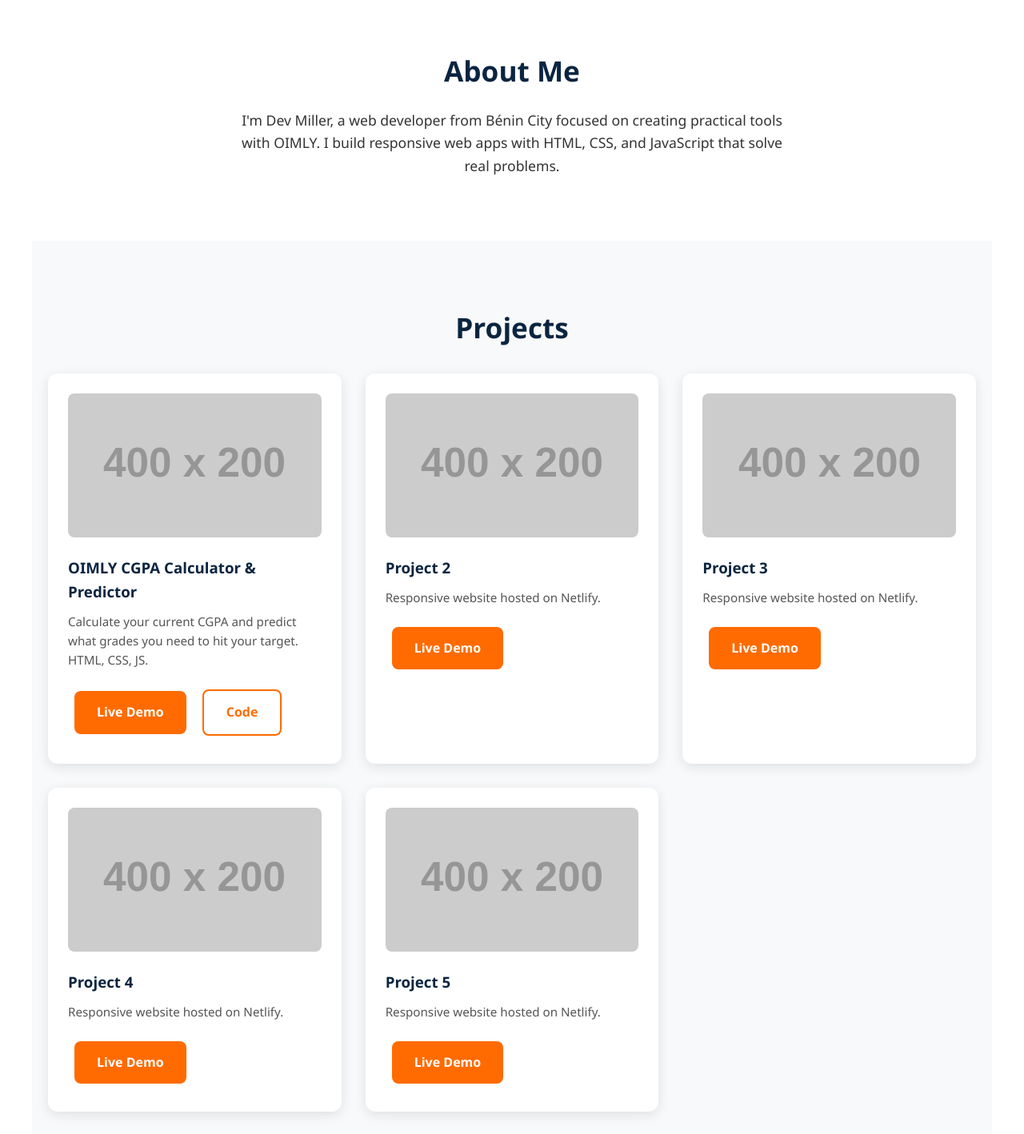
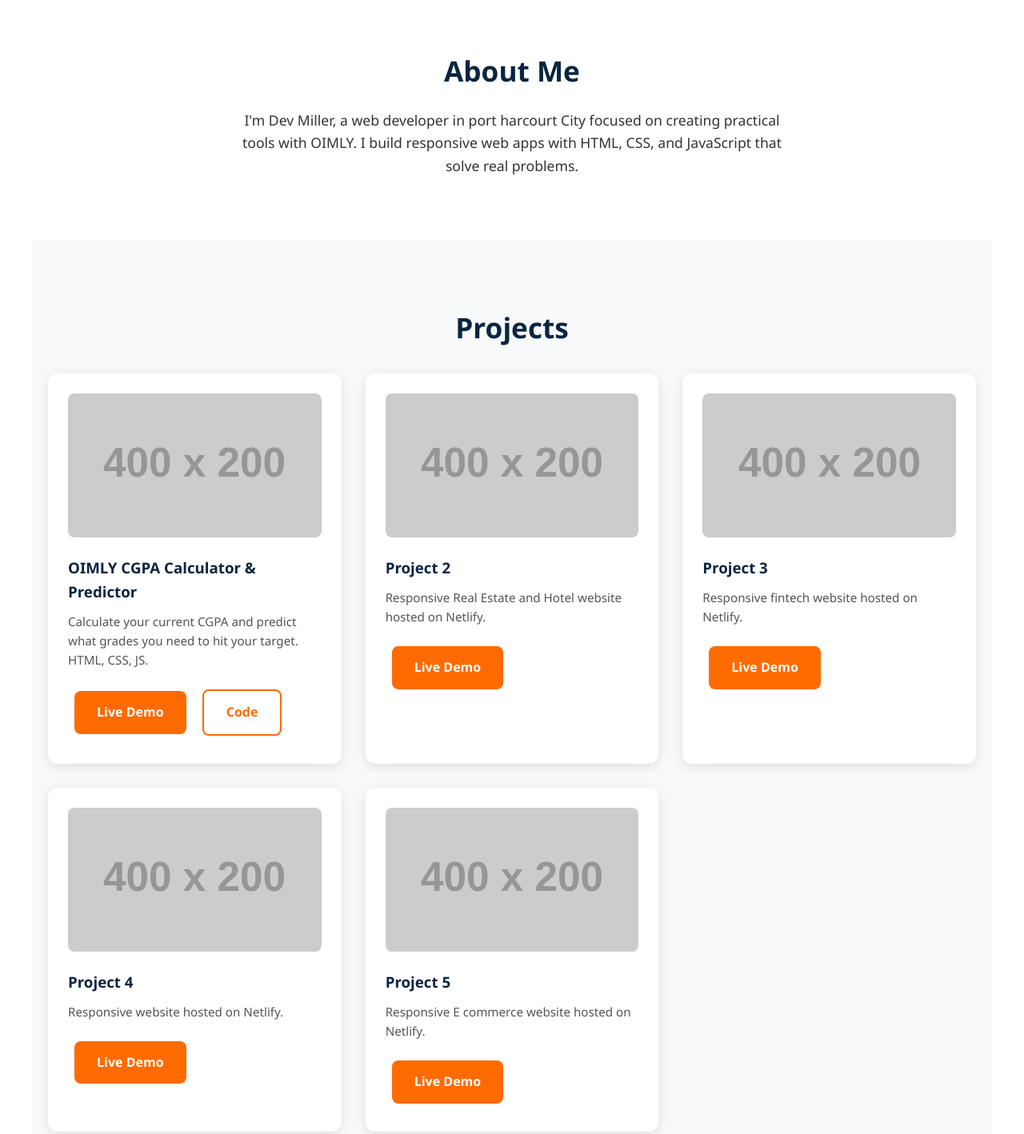
Before and after one commit to ceo-oimly/dev-miller, a plain HTML site: page index.html in a window 1280 px wide. Shown: the part 660-2078 px from the top of the page at 80% size. Drawn offline with Linux system fonts and the light colour scheme; placeholder pictures from the web are drawn by us.

Commit message:
Update index.html

```diff
--- a/index.html
+++ b/index.html
@@ -39,7 +39,7 @@
   <!-- ABOUT -->
   <section class="about">
     <h2>About Me</h2>
-    <p>I'm Dev Miller, a web developer from Bénin City focused on creating practical tools with OIMLY.
+    <p>I'm Dev Miller, a web developer in port harcourt City focused on creating practical tools with OIMLY.
     I build responsive web apps with HTML, CSS, and JavaScript that solve real problems.</p>
   </section>
 
@@ -61,7 +61,7 @@
       <div class="project-card">
         <img src="https://via.placeholder.com/400x200/FF6B00/FFFFFF?text=Project+2" alt="Project 2">
         <h3>Project 2</h3>
-        <p>Responsive website hosted on Netlify.</p>
+        <p>Responsive Real Estate and Hotel website hosted on Netlify.</p>
         <a href="https://papaya-cuchufli-b34a65.netlify.app/" target="_blank" class="btn">Live Demo</a>
       </div>
 
@@ -69,7 +69,7 @@
       <div class="project-card">
         <img src="https://via.placeholder.com/400x200/1E3A5F/FFFFFF?text=Project+3" alt="Project 3">
         <h3>Project 3</h3>
-        <p>Responsive website hosted on Netlify.</p>
+        <p>Responsive fintech website hosted on Netlify.</p>
         <a href="https://fancy-khapse-2d6f8b.netlify.app/" target="_blank" class="btn">Live Demo</a>
       </div>
 
@@ -85,7 +85,7 @@
       <div class="project-card">
         <img src="https://via.placeholder.com/400x200/FF6B00/FFFFFF?text=Project+5" alt="Project 5">
         <h3>Project 5</h3>
-        <p>Responsive website hosted on Netlify.</p>
+        <p>Responsive E commerce website hosted on Netlify.</p>
         <a href="https://playful-belekoy-916144.netlify.app/" target="_blank" class="btn">Live Demo</a>
       </div>
 
```
